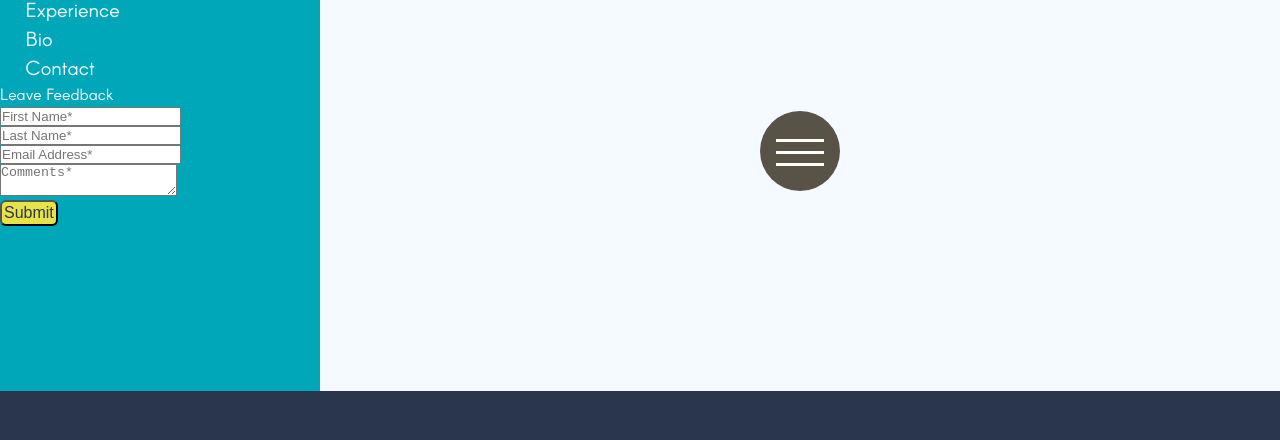
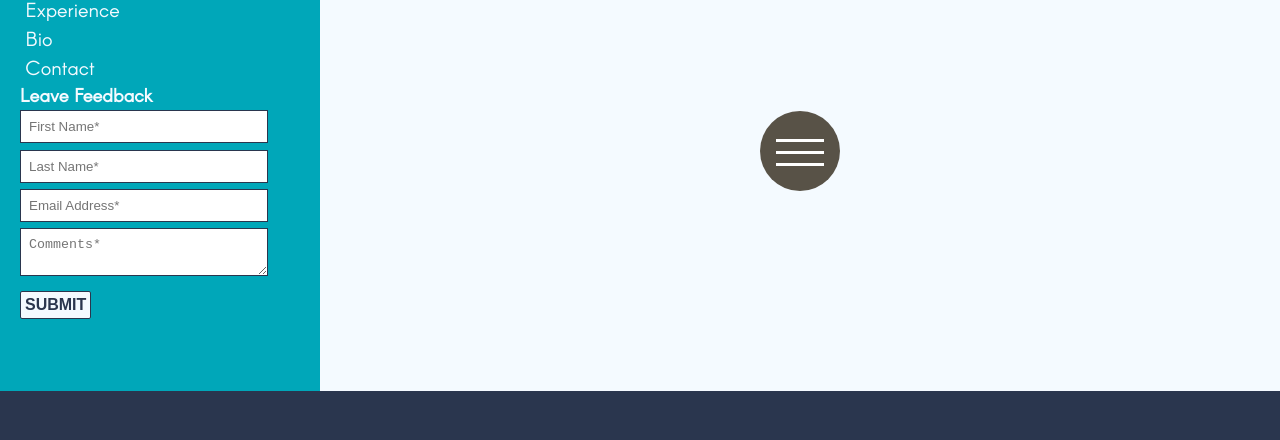
Before and after one commit to CherylFrankenfield/SASS-project, a plain HTML site: page index.html in a window 1280 px wide. Shown: the part 169-609 px from the top of the page. Drawn offline with Linux system fonts and the light colour scheme.

Commit message:
Restyle form and button components

```diff
--- a/index.html
+++ b/index.html
@@ -22,7 +22,7 @@
             <li>Contact</li>
           </ul>
           <form id="nice-form">
-            <p>Leave Feedback</p>
+            <h3>Leave Feedback</h3>
             <div class="form-group">
               <input type="text" class="form-control" id="first-name" placeholder="First Name*">
             </div>
--- a/scss/components/_button.scss
+++ b/scss/components/_button.scss
@@ -1,17 +1,26 @@
 // form button
 #submit-comments {
-  background-color: $font-yellow;
-  border-radius: 6px;
+  background-color: $main-color;
+  border-radius: 2px;
+  border: 1px solid $footer-color;
   color: $footer-color;
   font-size: $font-small;
-  padding: 2px;
+  font-weight: bold;
+  padding: 4px 4px;
+  text-transform: uppercase;
+  margin-top: 5px;
+  margin-left: 10px;
+
+  &:hover {
+    background-color: $font-yellow;
+    color: $footer-color;
+  }
 }
-
 
 // Nav line styles
 #nav-span-one #nav-span-two{
   position:absolute;
-  width:60%;height:3px;
+  width:60%; height:3px;
   background:#fff;
   left:20%; top:50%;
   border-radius:0;
--- a/scss/components/_form.scss
+++ b/scss/components/_form.scss
@@ -2,14 +2,17 @@
 @import 'abstracts/variables';
 
 #nice-form {
-  & input[type=text] {
-    width: 100%;
+  & input[type=text], & textarea[type=text] {
+    width: 80%;
     padding: 8px;
     border: 1px solid $main-color;
     box-sizing: border-box;
-    margin-top: 2%;
     margin-bottom: 2%;
     resize: vertical;
+    margin-left: 10px;
+    border: 1px solid $footer-color;
+  }
+  & h3 {
     margin-left: 10px;
   }
 }
--- a/scss/components/_module.scss
+++ b/scss/components/_module.scss
@@ -1 +1 @@
-@import 'nav', 'modal', 'button', 'card';
+@import 'nav', 'modal', 'button', 'card', 'form';
```
Also changed, not shown: css/master.css, 1 other file.
